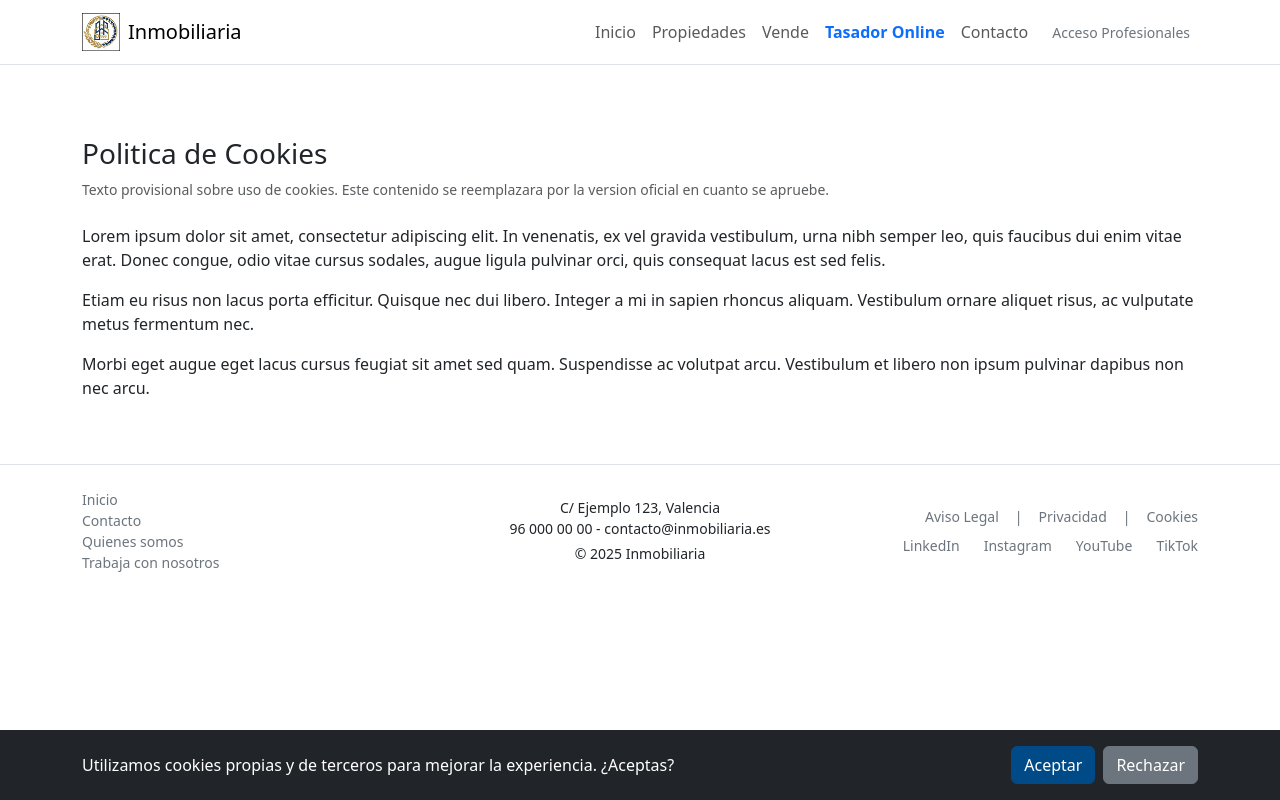
After one commit to OswaldoDomingo/inmobiliaria, a PHP site: the page made by app/views/legal/cookies.php in a window 1280 px wide. The commit adds this page. Run offline with PHP 8.4, Linux system fonts and the light colour scheme; the template is opened without the code that fills it, so the values that code supplies are empty.

Commit message:
feat: modulo legal, cookies y rgpd finalizado

```diff
--- a/app/views/layouts/footer.php
+++ b/app/views/layouts/footer.php
@@ -3,34 +3,86 @@
     <!-- 4. Footer -->
     <footer class="py-4 border-top bg-white mt-auto">
         <div class="container">
-            <div class="row gy-3">
+            <div class="row gy-3 align-items-center">
                 <div class="col-12 col-md-4">
                     <ul class="list-unstyled small mb-0">
-                        <li>INICIO</li>
-                        <li>CONTACTO</li>
-                        <li>QUIÉNES SOMOS</li>
-                        <li>TRABAJA CON NOSOTROS</li>
+                        <li><a class="text-decoration-none text-secondary" href="/">Inicio</a></li>
+                        <li><a class="text-decoration-none text-secondary" href="#">Contacto</a></li>
+                        <li><a class="text-decoration-none text-secondary" href="#">Quienes somos</a></li>
+                        <li><a class="text-decoration-none text-secondary" href="#">Trabaja con nosotros</a></li>
                     </ul>
                 </div>
                 <div class="col-12 col-md-4 text-md-center">
                     <p class="small mb-1">
                         C/ Ejemplo 123, Valencia<br>
-                        96 000 00 00 · contacto@inmobiliaria.es
+                        96 000 00 00 - contacto@inmobiliaria.es
                     </p>
-                    <p class="small mb-0">© <?= date('Y') ?> Inmobiliaria · Política de privacidad · Términos de uso</p>
+                    <p class="small mb-0">&copy; <?= date('Y') ?> Inmobiliaria</p>
                 </div>
-                <div class="col-12 col-md-4 text-md-end">
-                    <ul class="list-unstyled small mb-0">
-                        <li>LINKEDIN</li>
-                        <li>INSTAGRAM</li>
-                        <li>YOUTUBE</li>
-                        <li>TIK TOK</li>
+                <div class="col-12 col-md-4">
+                    <nav class="d-flex justify-content-md-end justify-content-start mb-2">
+                        <div class="d-flex flex-wrap gap-3 small">
+                            <a class="text-decoration-none text-secondary" href="/legal/aviso-legal">Aviso Legal</a>
+                            <span class="text-secondary">|</span>
+                            <a class="text-decoration-none text-secondary" href="/legal/privacidad">Privacidad</a>
+                            <span class="text-secondary">|</span>
+                            <a class="text-decoration-none text-secondary" href="/legal/cookies">Cookies</a>
+                        </div>
+                    </nav>
+                    <ul class="list-inline mb-0 d-flex justify-content-md-end justify-content-start gap-3 small">
+                        <li class="list-inline-item mb-0"><a class="text-decoration-none text-secondary" href="https://www.linkedin.com" target="_blank" rel="noopener noreferrer">LinkedIn</a></li>
+                        <li class="list-inline-item mb-0"><a class="text-decoration-none text-secondary" href="https://www.instagram.com" target="_blank" rel="noopener noreferrer">Instagram</a></li>
+                        <li class="list-inline-item mb-0"><a class="text-decoration-none text-secondary" href="https://www.youtube.com" target="_blank" rel="noopener noreferrer">YouTube</a></li>
+                        <li class="list-inline-item mb-0"><a class="text-decoration-none text-secondary" href="https://www.tiktok.com" target="_blank" rel="noopener noreferrer">TikTok</a></li>
                     </ul>
                 </div>
             </div>
         </div>
     </footer>
 
+    <div id="cookieBanner" class="bg-dark text-white py-3 d-none" style="position: fixed; bottom: 0; left: 0; width: 100%; z-index: 1080;">
+        <div class="container d-flex flex-column flex-md-row align-items-md-center justify-content-between gap-3">
+            <p class="mb-0">Utilizamos cookies propias y de terceros para mejorar la experiencia. &#191;Aceptas?</p>
+            <div class="d-flex gap-2">
+                <button id="cookieAccept" type="button" class="btn text-white" style="background-color: #004B87; border-color: #004B87;">Aceptar</button>
+                <button id="cookieReject" type="button" class="btn btn-secondary text-white">Rechazar</button>
+            </div>
+        </div>
+    </div>
+
     <script src="https://cdn.jsdelivr.net/npm/bootstrap@5.3.3/dist/js/bootstrap.bundle.min.js"></script>
+    <script>
+        (function () {
+            const banner = document.getElementById('cookieBanner');
+            if (!banner) return;
+
+            const acceptBtn = document.getElementById('cookieAccept');
+            const rejectBtn = document.getElementById('cookieReject');
+            const hideBanner = () => banner.classList.add('d-none');
+
+            let consent = null;
+            try {
+                consent = window.localStorage.getItem('cookie_consent');
+            } catch (error) {
+                consent = null;
+            }
+
+            if (!consent) {
+                banner.classList.remove('d-none');
+            }
+
+            const setConsent = (value) => {
+                try {
+                    window.localStorage.setItem('cookie_consent', value);
+                } catch (error) {
+                    // Si localStorage no esta disponible (modo privado), no bloqueamos la navegacion
+                }
+                hideBanner();
+            };
+
+            acceptBtn?.addEventListener('click', () => setConsent('accepted'));
+            rejectBtn?.addEventListener('click', () => setConsent('rejected'));
+        })();
+    </script>
 </body>
 </html>
--- /dev/null
+++ b/app/views/legal/cookies.php
@@ -0,0 +1,10 @@
+<section class="py-5">
+    <div class="container">
+        <h1 class="h3 mb-2">Politica de Cookies</h1>
+        <p class="text-muted small mb-4">Texto provisional sobre uso de cookies. Este contenido se reemplazara por la version oficial en cuanto se apruebe.</p>
+
+        <p>Lorem ipsum dolor sit amet, consectetur adipiscing elit. In venenatis, ex vel gravida vestibulum, urna nibh semper leo, quis faucibus dui enim vitae erat. Donec congue, odio vitae cursus sodales, augue ligula pulvinar orci, quis consequat lacus est sed felis.</p>
+        <p>Etiam eu risus non lacus porta efficitur. Quisque nec dui libero. Integer a mi in sapien rhoncus aliquam. Vestibulum ornare aliquet risus, ac vulputate metus fermentum nec.</p>
+        <p>Morbi eget augue eget lacus cursus feugiat sit amet sed quam. Suspendisse ac volutpat arcu. Vestibulum et libero non ipsum pulvinar dapibus non nec arcu.</p>
+    </div>
+</section>
```
Also changed, not shown: app/Controllers/LegalController.php (added, +32 -0 lines), app/views/legal/aviso_legal.php (added, +10 -0 lines), app/views/legal/privacidad.php (added, +10 -0 lines), docs/avances.md (+20 -0 lines), docs/memoria_proyecto.md (+7 -0 lines), public/index.php (+8 -0 lines).
